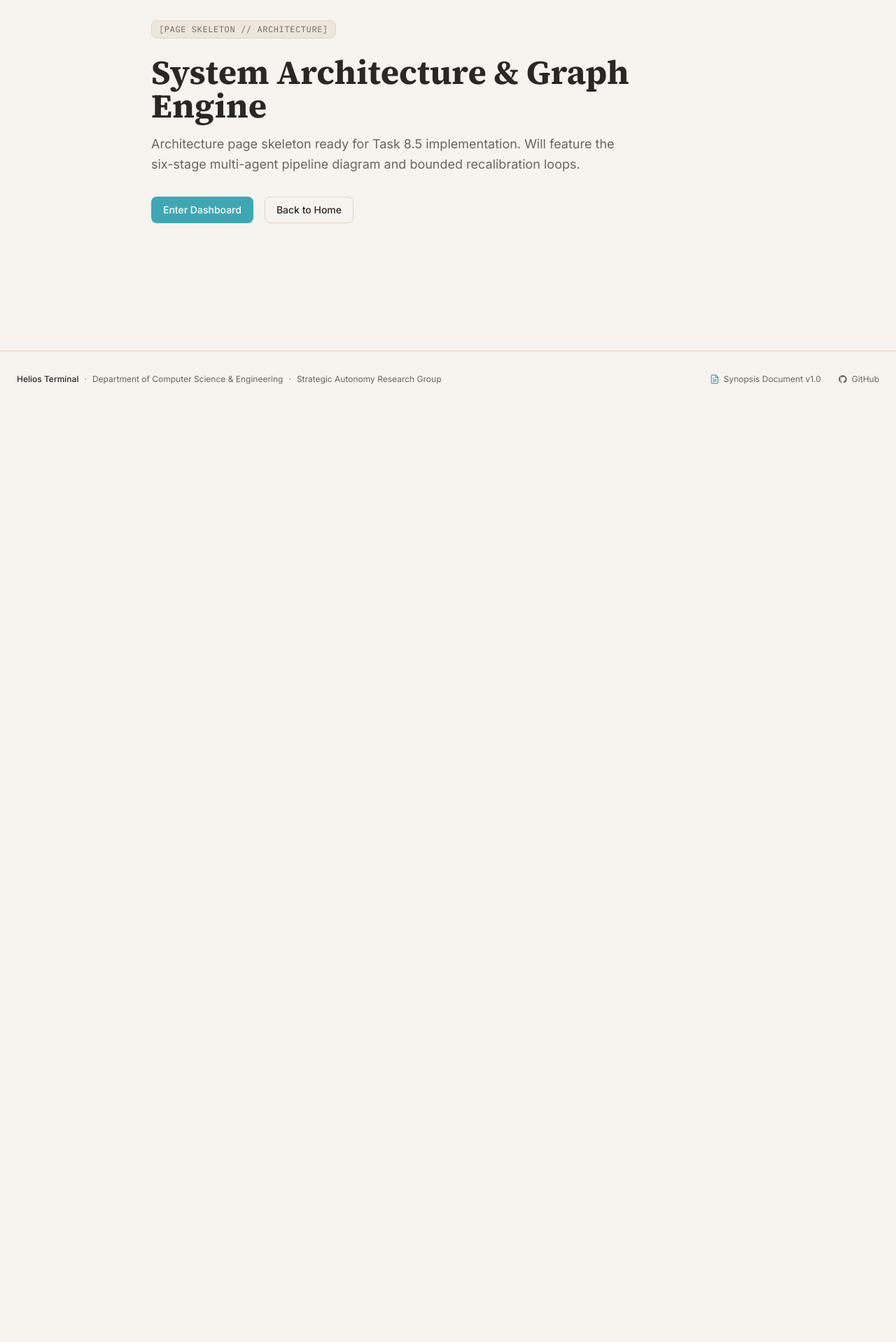
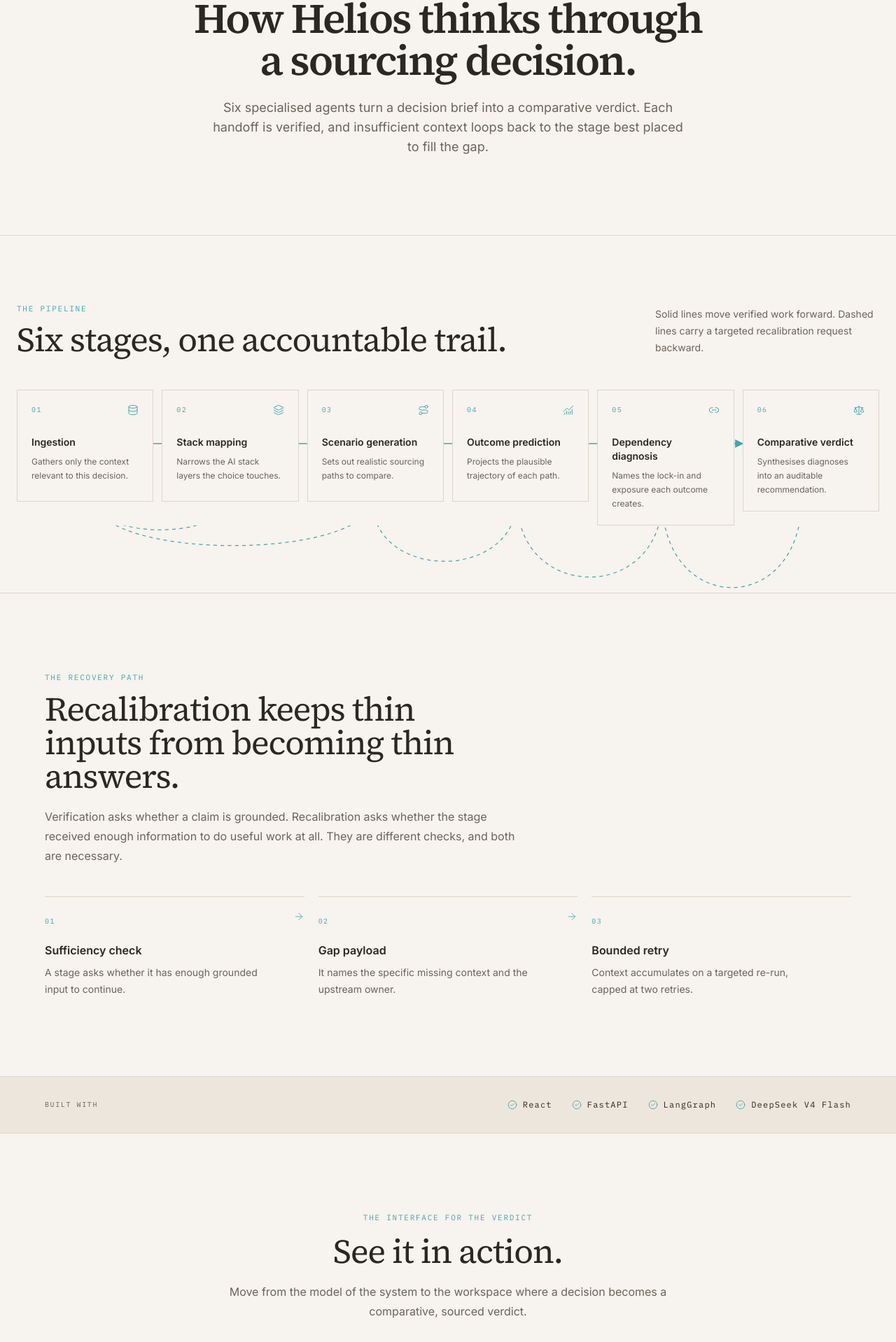
Before and after one commit to Kunal-Tailor/Helios_Terminal, a React (Vite) app in the folder frontend/: page /architecture in a window 1280 px wide. Shown: the part 218-2136 px from the top of the page at 70% size. Before the commit the page ends 800 px from the top, so only its background shows below. Built offline with nearby package versions, Linux system fonts and the light colour scheme.

Commit message:
Update - 8.6 - about page

```diff
--- a/frontend/src/site/pages/Architecture.tsx
+++ b/frontend/src/site/pages/Architecture.tsx
@@ -1,30 +1,179 @@
 import React from 'react';
+import {
+  ArrowRight,
+  ChartNoAxesCombined,
+  CircleCheck,
+  Database,
+  Layers3,
+  Link2,
+  Route,
+  Scale,
+} from 'lucide-react';
 import { SiteHeader } from '../../shared/SiteHeader';
 import { SiteFooter } from '../../shared/SiteFooter';
 import { Button } from '../../shared/Button';
 
+const stages = [
+  { number: '01', title: 'Ingestion', description: 'Gathers only the context relevant to this decision.', icon: Database },
+  { number: '02', title: 'Stack mapping', description: 'Narrows the AI stack layers the choice touches.', icon: Layers3 },
+  { number: '03', title: 'Scenario generation', description: 'Sets out realistic sourcing paths to compare.', icon: Route },
+  { number: '04', title: 'Outcome prediction', description: 'Projects the plausible trajectory of each path.', icon: ChartNoAxesCombined },
+  { number: '05', title: 'Dependency diagnosis', description: 'Names the lock-in and exposure each outcome creates.', icon: Link2 },
+  { number: '06', title: 'Comparative verdict', description: 'Synthesises diagnoses into an auditable recommendation.', icon: Scale },
+];
+
+const recalibrationSteps = [
+  { number: '01', title: 'Sufficiency check', description: 'A stage asks whether it has enough grounded input to continue.' },
+  { number: '02', title: 'Gap payload', description: 'It names the specific missing context and the upstream owner.' },
+  { number: '03', title: 'Bounded retry', description: 'Context accumulates on a targeted re-run, capped at two retries.' },
+];
+
 export const Architecture: React.FC = () => {
   return (
-    <div className="theme-site min-h-screen flex flex-col justify-between bg-site-bg text-site-text-primary">
+    <div className="theme-site min-h-screen bg-site-bg text-site-text-primary">
       <SiteHeader />
-      <main className="max-w-4xl mx-auto px-6 py-20 flex-1 flex flex-col justify-center">
-        <div className="inline-block px-2.5 py-1 mb-6 text-xs font-mono uppercase tracking-wider bg-site-surface border border-site-border rounded-site text-site-text-secondary w-max">
-          [PAGE SKELETON // ARCHITECTURE]
-        </div>
-        <h1 className="text-4xl sm:text-5xl font-serif font-bold text-site-text-primary mb-4 leading-tight">
-          System Architecture & Graph Engine
-        </h1>
-        <p className="text-lg text-site-text-secondary font-sans max-w-2xl mb-8 leading-relaxed">
-          Architecture page skeleton ready for Task 8.5 implementation. Will feature the six-stage multi-agent pipeline diagram and bounded recalibration loops.
-        </p>
-        <div className="flex items-center gap-4">
-          <Button to="/dashboard" variant="primary">
-            Enter Dashboard
-          </Button>
-          <Button to="/" variant="secondary">
-            Back to Home
-          </Button>
-        </div>
+      <main>
+        <section className="px-6 pb-20 pt-20 text-center sm:pb-28 sm:pt-28">
+          <div className="mx-auto max-w-3xl">
+            <p className="font-mono text-[11px] uppercase tracking-[0.16em] text-site-accent">
+              Architecture / conditional graph
+            </p>
+            <h1 className="mt-5 font-serif text-5xl font-semibold leading-[1.04] tracking-[-0.035em] sm:text-6xl">
+              How Helios thinks through a sourcing decision.
+            </h1>
+            <p className="mx-auto mt-6 max-w-2xl text-base leading-7 text-site-text-secondary sm:text-lg">
+              Six specialised agents turn a decision brief into a comparative verdict. Each handoff is
+              verified, and insufficient context loops back to the stage best placed to fill the gap.
+            </p>
+          </div>
+        </section>
+
+        <section className="border-y border-site-border px-6 py-20 sm:py-24" aria-labelledby="pipeline-heading">
+          <div className="mx-auto max-w-7xl">
+            <div className="flex flex-col justify-between gap-4 sm:flex-row sm:items-end">
+              <div>
+                <p className="font-mono text-[11px] uppercase tracking-[0.16em] text-site-accent">The pipeline</p>
+                <h2 id="pipeline-heading" className="mt-3 font-serif text-4xl tracking-[-0.025em] sm:text-5xl">
+                  Six stages, one accountable trail.
+                </h2>
+              </div>
+              <p className="max-w-xs text-sm leading-6 text-site-text-secondary">
+                Solid lines move verified work forward. Dashed lines carry a targeted recalibration request backward.
+              </p>
+            </div>
+
+            <div className="relative mt-12">
+              <svg
+                className="pointer-events-none absolute inset-x-0 top-0 hidden h-[330px] w-full xl:block"
+                viewBox="0 0 1200 330"
+                preserveAspectRatio="none"
+                aria-hidden="true"
+              >
+                <defs>
+                  <marker id="forward-arrow" markerWidth="8" markerHeight="8" refX="7" refY="4" orient="auto">
+                    <path d="M0,0 L8,4 L0,8" fill="var(--site-accent)" />
+                  </marker>
+                  <marker id="backward-arrow" markerWidth="8" markerHeight="8" refX="7" refY="4" orient="auto">
+                    <path d="M0,0 L8,4 L0,8" fill="var(--site-accent)" />
+                  </marker>
+                </defs>
+                <path d="M190 77 H202 M392 77 H404 M594 77 H606 M796 77 H808 M998 77 H1010" fill="none" stroke="var(--site-accent)" strokeWidth="1.5" markerEnd="url(#forward-arrow)" />
+                <path d="M292 156 C292 215 108 215 108 156" fill="none" stroke="var(--site-accent)" strokeWidth="1.25" strokeDasharray="5 5" markerEnd="url(#backward-arrow)" />
+                <path d="M494 156 C494 245 108 245 108 156" fill="none" stroke="var(--site-accent)" strokeWidth="1.25" strokeDasharray="5 5" markerEnd="url(#backward-arrow)" />
+                <path d="M696 156 C696 275 494 275 494 156" fill="none" stroke="var(--site-accent)" strokeWidth="1.25" strokeDasharray="5 5" markerEnd="url(#backward-arrow)" />
+                <path d="M898 156 C898 305 696 305 696 156" fill="none" stroke="var(--site-accent)" strokeWidth="1.25" strokeDasharray="5 5" markerEnd="url(#backward-arrow)" />
+                <path d="M1092 156 C1092 325 898 325 898 156" fill="none" stroke="var(--site-accent)" strokeWidth="1.25" strokeDasharray="5 5" markerEnd="url(#backward-arrow)" />
+              </svg>
+
+              <ol className="relative z-10 grid gap-3 sm:grid-cols-2 xl:grid-cols-6">
+                {stages.map(({ number, title, description, icon: Icon }, index) => (
+                  <li key={title} className="bg-site-bg">
+                    <article className="flex min-h-40 flex-col border-hairline border-site-border p-5 transition-transform duration-300 hover:-translate-y-1">
+                      <div className="flex items-start justify-between gap-3">
+                        <span className="font-mono text-[10px] tracking-[0.14em] text-site-accent">{number}</span>
+                        <Icon className="h-4 w-4 text-site-accent" strokeWidth={1.5} aria-hidden="true" />
+                      </div>
+                      <h3 className="mt-7 text-sm font-semibold leading-5">{title}</h3>
+                      <p className="mt-2 text-xs leading-5 text-site-text-secondary">{description}</p>
+                      {index < stages.length - 1 && (
+                        <span className="mt-auto pt-4 font-mono text-[9px] uppercase tracking-[0.12em] text-site-text-secondary xl:hidden">
+                          verified handoff →
+                        </span>
+                      )}
+                    </article>
+                  </li>
+                ))}
+              </ol>
+            </div>
+
+            <div className="mt-8 border-l border-site-accent pl-4 text-sm leading-6 text-site-text-secondary xl:hidden">
+              Dashed backward paths represent targeted recalibration: insufficient context returns to a specific
+              earlier stage, is accumulated, and is retried no more than twice.
+            </div>
+            <p className="sr-only">
+              The pipeline proceeds from Ingestion to Stack Mapping, Scenario Generation, Outcome Prediction,
+              Dependency Diagnosis, and a Comparative Verdict. Stack Mapping can return to Ingestion;
+              Scenario Generation can return to Stack Mapping or Ingestion; Outcome Prediction can return to
+              Scenario Generation; Dependency Diagnosis can return to Outcome Prediction; and the final verdict
+              can return to Dependency Diagnosis when a path is incomplete.
+            </p>
+          </div>
+        </section>
+
+        <section className="px-6 py-20 sm:py-28" aria-labelledby="recalibration-heading">
+          <div className="mx-auto max-w-6xl">
+            <div className="max-w-2xl">
+              <p className="font-mono text-[11px] uppercase tracking-[0.16em] text-site-accent">The recovery path</p>
+              <h2 id="recalibration-heading" className="mt-3 font-serif text-4xl tracking-[-0.025em] sm:text-5xl">
+                Recalibration keeps thin inputs from becoming thin answers.
+              </h2>
+              <p className="mt-5 text-base leading-7 text-site-text-secondary">
+                Verification asks whether a claim is grounded. Recalibration asks whether the stage received enough
+                information to do useful work at all. They are different checks, and both are necessary.
+              </p>
+            </div>
+
+            <ol className="mt-11 grid gap-5 md:grid-cols-3">
+              {recalibrationSteps.map(({ number, title, description }, index) => (
+                <li key={title} className="relative border-t border-site-border pt-5">
+                  <span className="font-mono text-[10px] tracking-[0.14em] text-site-accent">{number}</span>
+                  {index < recalibrationSteps.length - 1 && <ArrowRight className="absolute right-0 top-5 hidden h-4 w-4 text-site-accent md:block" strokeWidth={1.25} aria-hidden="true" />}
+                  <h3 className="mt-5 text-base font-semibold">{title}</h3>
+                  <p className="mt-2 max-w-xs text-sm leading-6 text-site-text-secondary">{description}</p>
+                </li>
+              ))}
+            </ol>
+          </div>
+        </section>
+
+        <section className="border-y border-site-border bg-site-surface px-6 py-8">
+          <div className="mx-auto flex max-w-6xl flex-col gap-5 sm:flex-row sm:items-center sm:justify-between">
+            <p className="font-mono text-[10px] uppercase tracking-[0.16em] text-site-text-secondary">Built with</p>
+            <ul className="flex flex-wrap gap-x-7 gap-y-3 font-mono text-xs tracking-[0.1em] text-site-text-primary">
+              {['React', 'FastAPI', 'LangGraph', 'DeepSeek V4 Flash'].map((technology) => (
+                <li key={technology} className="flex items-center gap-2">
+                  <CircleCheck className="h-3.5 w-3.5 text-site-accent" strokeWidth={1.5} aria-hidden="true" />
+                  {technology}
+                </li>
+              ))}
+            </ul>
+          </div>
+        </section>
+
+        <section className="px-6 py-20 text-center sm:py-28">
+          <div className="mx-auto max-w-2xl">
+            <p className="font-mono text-[11px] uppercase tracking-[0.16em] text-site-accent">The interface for the verdict</p>
+            <h2 className="mt-4 font-serif text-4xl tracking-[-0.025em] sm:text-5xl">See it in action.</h2>
+            <p className="mt-5 text-base leading-7 text-site-text-secondary">
+              Move from the model of the system to the workspace where a decision becomes a comparative, sourced verdict.
+            </p>
+            <div className="mt-8">
+              <Button to="/dashboard" variant="primary" size="lg">
+                Enter dashboard <ArrowRight className="ml-2 h-4 w-4" aria-hidden="true" />
+              </Button>
+            </div>
+          </div>
+        </section>
       </main>
       <SiteFooter />
     </div>
```
Also changed, not shown: 1 other file (tests, documents, lock files or other folders).
